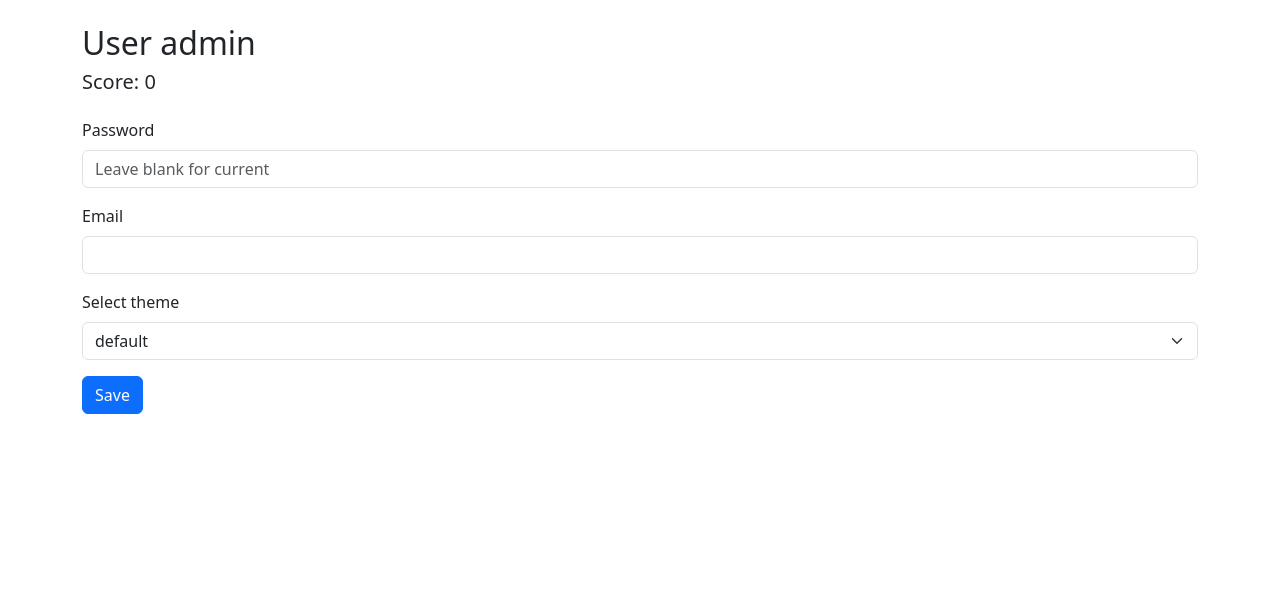
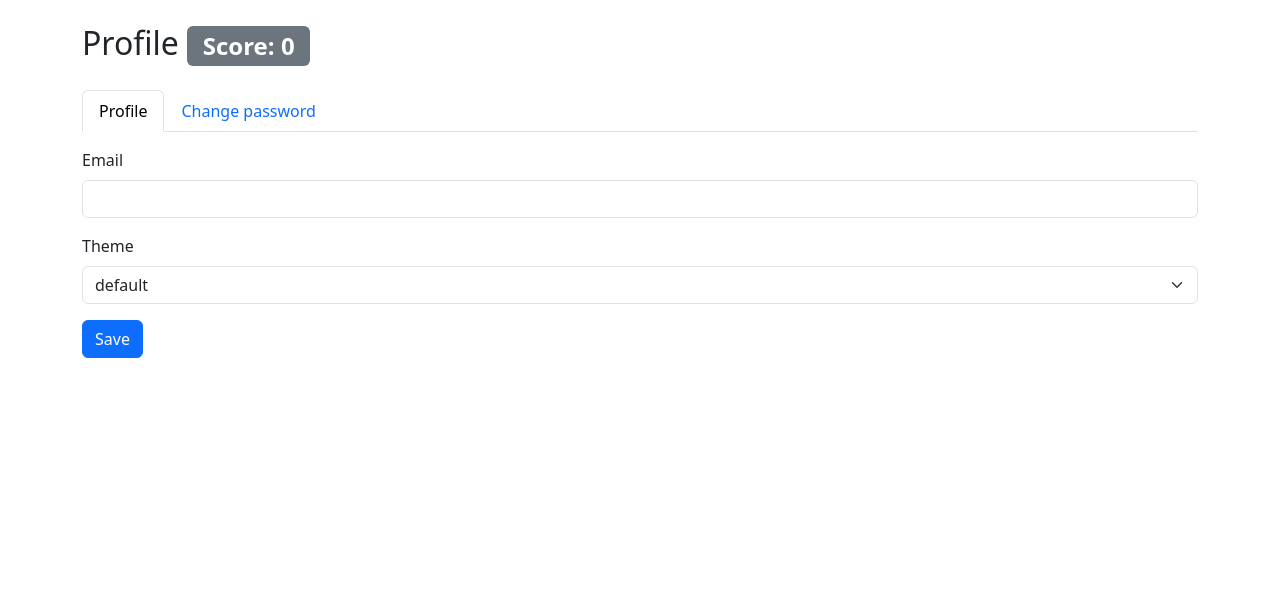
Before and after one commit to ondrolexa/trichess, a Flask app: page /profile in a window 1280 px wide. Shown: the part 56-654 px from the top of the page. Run offline with Flask 3, Linux system fonts and the light colour scheme; a user stored in the database is signed in; some libraries are stand-ins or nearby versions.

Commit message:
Profile page improved

```diff
--- a/webapp/forms.py
+++ b/webapp/forms.py
@@ -3,6 +3,7 @@ import os
 from flask_wtf import FlaskForm
 from wtforms import (
     EmailField,
+    HiddenField,
     PasswordField,
     SelectField,
     StringField,
@@ -39,11 +40,6 @@ class LoginForm(FlaskForm):
 
 
 class ProfileForm(FlaskForm):
-    password = PasswordField(
-        "Password",
-        validators=[Optional(), Length(min=6, max=20)],
-        render_kw={"placeholder": "Leave blank for current"},
-    )
     email = EmailField(validators=[Optional(), Email()])
     themes_dir = os.path.join(
         os.path.abspath(os.path.dirname(__file__)), "static/themes"
@@ -54,8 +50,21 @@ class ProfileForm(FlaskForm):
         if os.path.splitext(f)[1] == ".yaml"
     ]
     theme = SelectField(
-        "Select theme",
+        "Theme",
         validators=[DataRequired()],
         choices=theme_files,
     )
     submit = SubmitField("Save")
+
+
+class PasswordForm(FlaskForm):
+    username = StringField("Username", render_kw={"disabled": True})
+    password = PasswordField(
+        "Old password",
+        validators=[DataRequired(), Length(min=6, max=20)],
+    )
+    password_new = PasswordField(
+        "New password",
+        validators=[DataRequired(), Length(min=6, max=20)],
+    )
+    submit = SubmitField("Change password")
--- a/webapp/templates/profile.html
+++ b/webapp/templates/profile.html
@@ -2,7 +2,21 @@
 {% from 'bootstrap5/form.html' import render_form %}
 
 {%block content%}
-  	<h2>User {{ username}}</h2>
-    <h5 class="mb-4">Score: {{ score if score is not none else 0 }}</h5>
-    {{ render_form(form, form_type='horizontal', horizontal_columns=('lg', 1, 2)) }}
+    <h2 class="mb-4">Profile <span class="badge bg-secondary">Score: {{ score if score is not none else 0 }}</span></h2>
+    <ul class="nav nav-tabs" id="profileTab" role="tablist">
+        <li class="nav-item" role="presentation">
+            <button class="nav-link active" id="profile-tab" data-bs-toggle="tab" data-bs-target="#profile" type="button" role="tab" aria-controls="profile" aria-selected="true">Profile</button>
+        </li>
+        <li class="nav-item" role="presentation">
+            <button class="nav-link" id="pasword-tab" data-bs-toggle="tab" data-bs-target="#password" type="button" role="tab" aria-controls="password" aria-selected="false">Change password</button>
+        </li>
+    </ul>
+    <div class="tab-content mt-3" id="profileTabContent">
+        <div class="tab-pane fade show active" id="profile" role="tabpanel" aria-labelledby="profile-tab">
+            {{ render_form(form_profile, action=url_for("profile"), form_type='horizontal', horizontal_columns=('lg', 1, 3)) }}
+        </div>
+        <div class="tab-pane fade" id="password" role="tabpanel" aria-labelledby="pasword-tab">
+            {{ render_form(form_password, action=url_for("password"), form_type='horizontal', horizontal_columns=('lg', 1, 3)) }}
+        </div>
+    </div>
 {%endblock%}
--- a/webapp/views.py
+++ b/webapp/views.py
@@ -13,7 +13,13 @@ from flask_login import current_user, login_required, login_user, logout_user
 from werkzeug.security import check_password_hash, generate_password_hash
 
 from webapp.api import blueprint as api
-from webapp.forms import LoginForm, NewGameForm, ProfileForm, RegistrationForm
+from webapp.forms import (
+    LoginForm,
+    NewGameForm,
+    PasswordForm,
+    ProfileForm,
+    RegistrationForm,
+)
 from webapp.main import app, db, lm
 from webapp.models import TriBoard, User
 
@@ -200,17 +206,42 @@ def playlx(id):
 @app.route("/profile", methods=["GET", "POST"])
 @login_required
 def profile():
-    form = ProfileForm(email=g.user.email, theme=g.user.theme)
-    if form.validate_on_submit():
-        if len(form.password.data) > 0:
-            g.user.password = generate_password_hash(form.password.data)
-        g.user.email = form.email.data
-        g.user.theme = form.theme.data
+    form_profile = ProfileForm(email=g.user.email, theme=g.user.theme)
+    form_password = PasswordForm(username=g.user.username)
+    if form_profile.validate_on_submit():
+        g.user.email = form_profile.email.data
+        g.user.theme = form_profile.theme.data
         db.session.commit()
         flash("Profile saved successfuly!", "success")
         return redirect(url_for("active"))
     return render_template(
-        "profile.html", form=form, username=g.user.username, score=g.user.score
+        "profile.html",
+        form_profile=form_profile,
+        form_password=form_password,
+        username=g.user.username,
+        score=g.user.score,
+    )
+
+
+@app.route("/profile_password", methods=["GET", "POST"])
+@login_required
+def password():
+    form_profile = ProfileForm(email=g.user.email, theme=g.user.theme)
+    form_password = PasswordForm(username=g.user.username)
+    if form_password.validate_on_submit():
+        print("B")
+        if check_password_hash(g.user.password, form_password.password.data):
+            # user = User.query.filter_by(username=g.user.username).first()
+            g.user.password = generate_password_hash(form_password.password_new.data)
+            db.session.commit()
+            flash("Password changed successfuly!", "success")
+        return redirect(url_for("active"))
+    return render_template(
+        "profile.html",
+        form_profile=form_profile,
+        form_password=form_password,
+        username=g.user.username,
+        score=g.user.score,
     )
 
 
```
